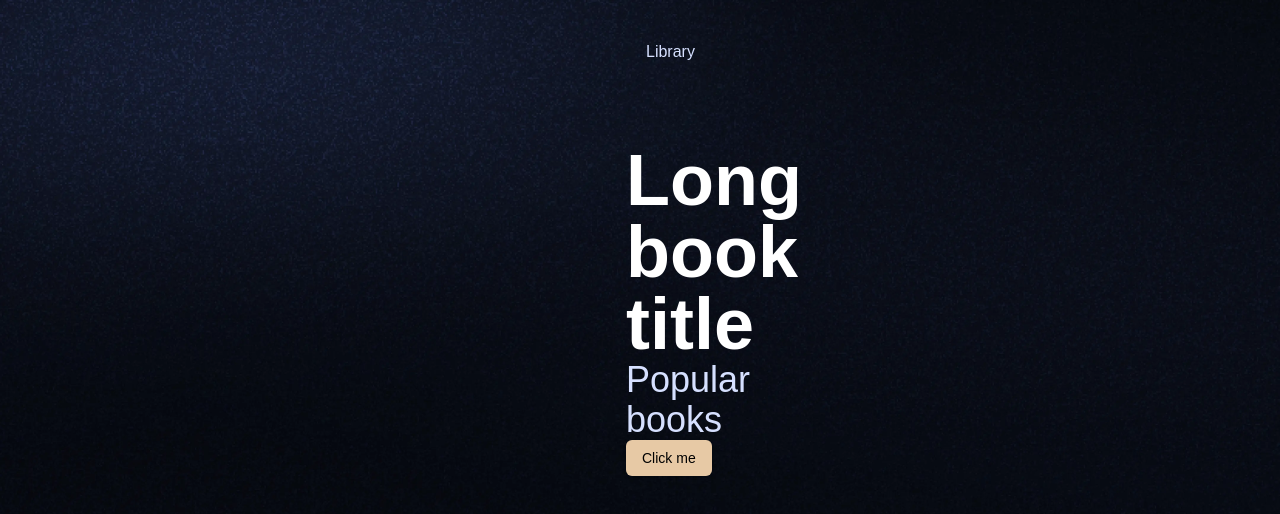
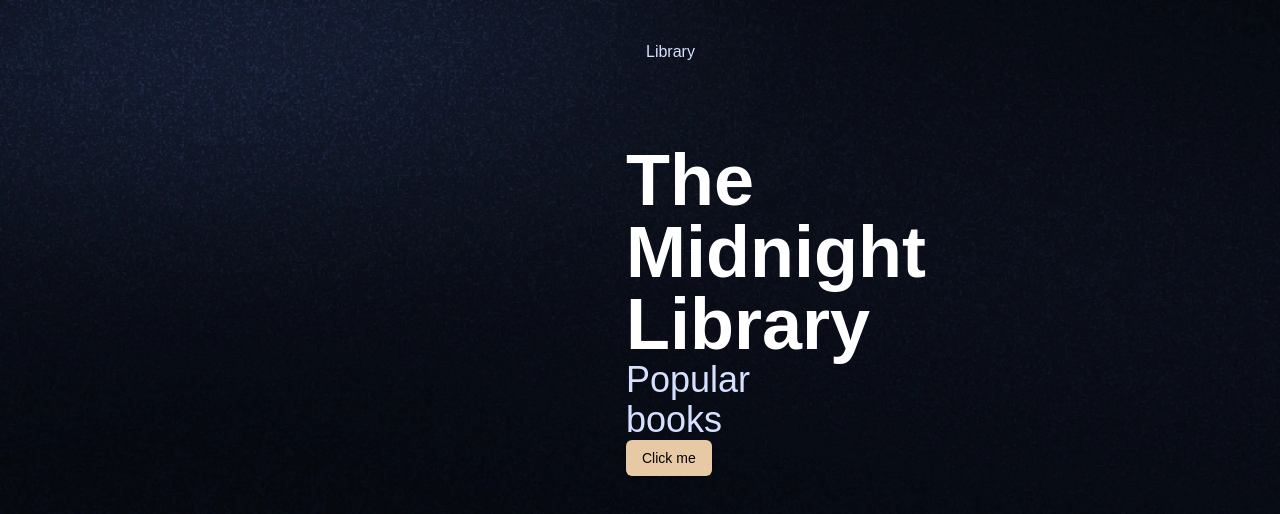
Before and after one commit to Jhonneg/bookJSX, a Next.js app: page / in a window 1280 px wide. Shown: the top 514 px of the page. Built offline with nearby package versions, Linux system fonts and the light colour scheme; a web font is replaced by a local one.

Commit message:
added types file

```diff
--- a/app/(root)/page.tsx
+++ b/app/(root)/page.tsx
@@ -1,13 +1,18 @@
 import BookList from "@/components/BookList";
 import BookOverview from "@/components/BookOverview";
 import { Button } from "@/components/ui/button";
+import { sampleBooks } from "@/constants";
 
 export default function Home() {
   return (
     <>
-      <BookOverview />
+      <BookOverview {...sampleBooks[0]} />
 
-      <BookList />
+      <BookList
+        title="latest Books"
+        books={sampleBooks}
+        containerClass="mt-28"
+      />
       <Button>Click me</Button>
     </>
   );
--- a/components/BookOverview.tsx
+++ b/components/BookOverview.tsx
@@ -1,8 +1,18 @@
-export default function BookOverview() {
+export default function BookOverview({
+  title,
+  author,
+  genre,
+  rating,
+  total_copies,
+  available_copies,
+  description,
+  color,
+  cover,
+}: Book) {
   return (
     <section className="book-overview">
       <div className="flex flex-1 flex-col gap-5">
-        <h1>Long book title</h1>
+        <h1>{title}</h1>
       </div>
     </section>
   );
```
Also changed, not shown: types.d.ts (added, +15 -0 lines).
